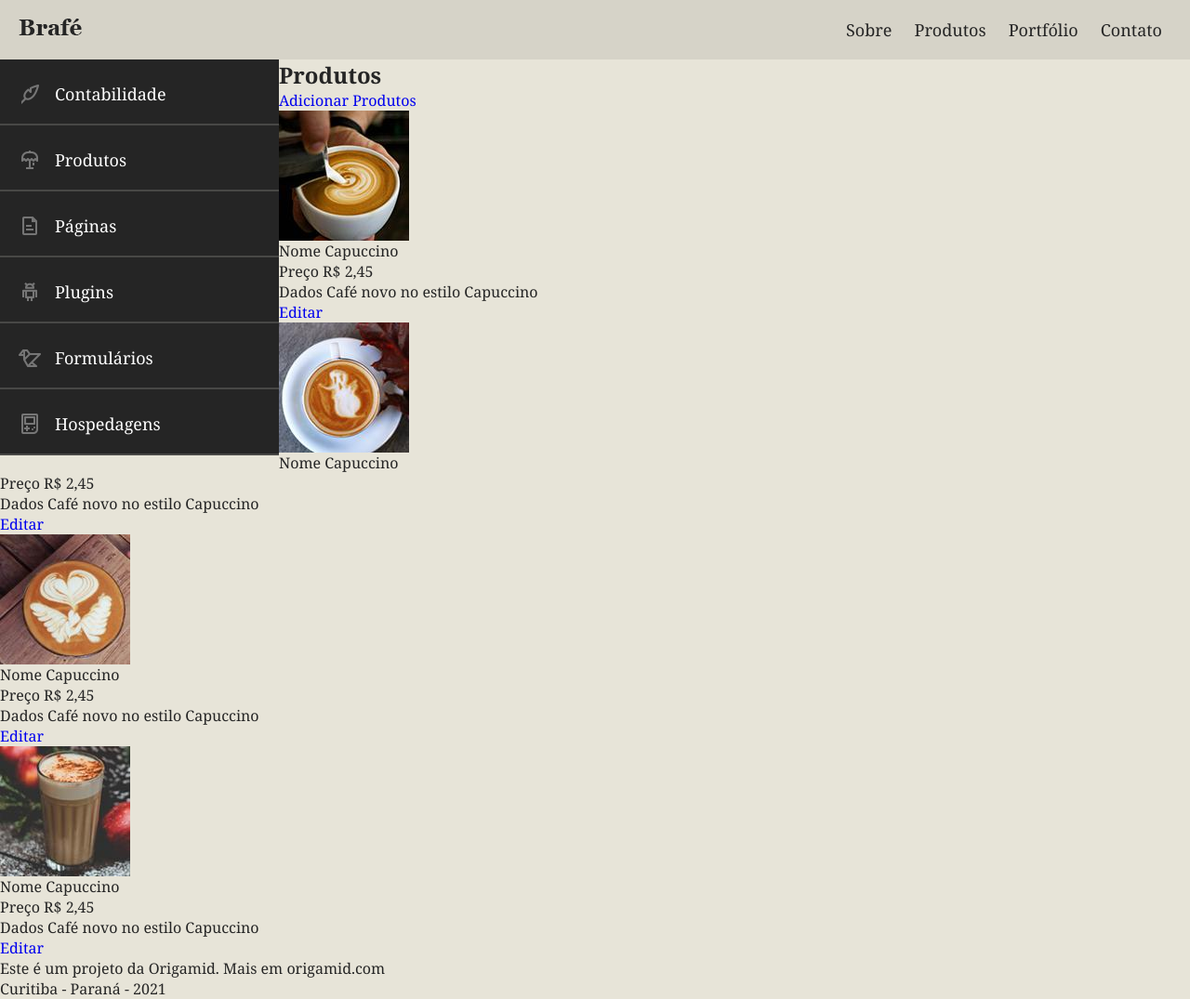
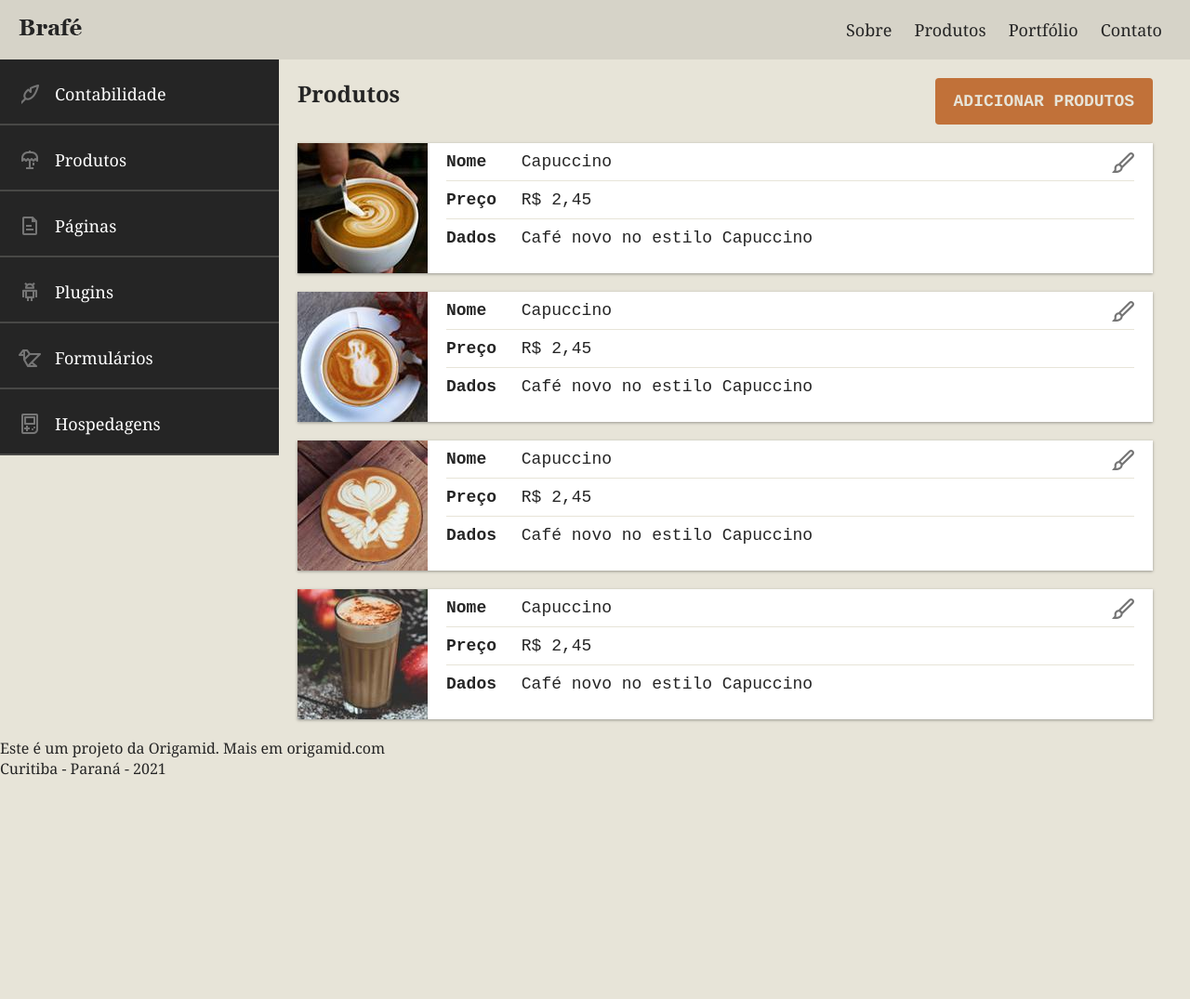
Before and after one commit to calixtonascimento/Brafe-3-Puro, a plain HTML site: page index.html in a window 1280 px wide. Shown: the whole page at 93% size. After the commit the page ends 838 px from the top, so only its background shows below. Drawn offline with Linux system fonts and the light colour scheme.

Commit message:
Brafé 3 - produtos

```diff
--- a/css/style.css
+++ b/css/style.css
@@ -61,6 +61,13 @@ a {
 
 /* MAIN */
 
+.main-container::after,
+.main-container::before {
+  content: "";
+  display: table;
+  clear: both;
+}
+
 /* SIDE NAV */
 
 .side-nav {
@@ -111,3 +118,94 @@ a {
 .nav-hospedagens::before {
   background-position: 0 -120px;
 }
+
+/* PRODUTOS */
+
+.produtos {
+  float: left;
+  width: calc(100% - 300px);
+  margin: 0 auto;
+  max-width: 960px;
+  padding: 20px;
+}
+
+.produtos header::after,
+.produtos header::before {
+  content: "";
+  display: table;
+  clear: both;
+}
+
+.produtos h1 {
+  font-weight: 2.25em;
+  float: left;
+}
+
+.adicionar-produtos {
+  background: #c17139;
+  color: #e7e4d8;
+  font-size: 1.125em;
+  font-family: Courier, monospace;
+  text-transform: uppercase;
+  padding: 15px 20px;
+  border-radius: 4px;
+  float: right;
+  font-weight: bold;
+  text-align: center;
+}
+
+.produtos-item {
+  background: #fff;
+  box-shadow: 0 1px 3px 0 rgba(0, 0, 0, 0.35);
+  margin-top: 20px;
+  position: relative;
+}
+
+.produtos-item::after,
+.produtos-item::before {
+  display: table;
+  content: "";
+  clear: both;
+}
+
+.produtos-item img {
+  float: left;
+}
+
+.produtos-item a {
+  width: 24px;
+  height: 24px;
+  overflow: hidden;
+  text-indent: -200px;
+  position: absolute;
+  right: 20px;
+  top: 10px;
+  background: url("../img/edit.svg") no-repeat;
+}
+
+.produtos-item a:hover {
+  background: url("../img/edit-hover.svg") no-repeat;
+}
+
+.produtos-item ul {
+  float: left;
+  padding: 0 20px;
+  width: calc(100% - 140px);
+}
+
+.produtos-item li {
+  padding: 10px 0;
+  border-bottom: 1px solid #e7e4d8;
+  font-family: "Courier New", Courier, monospace;
+  font-size: 1.125em;
+}
+
+.produtos-item li:last-child {
+  border: none;
+}
+
+.produtos-item span {
+  font-weight: bold;
+  width: 70px;
+  display: inline-block;
+}
--- a/index.html
+++ b/index.html
@@ -39,15 +39,15 @@
             </ul>
         </nav>
 
-        <section>
+        <section class="produtos">
 
             <header>
                 <h1>Produtos</h1>
-                <a href="#">Adicionar Produtos</a>
+                <a class="adicionar-produtos" href="#">Adicionar Produtos</a>
             </header>
 
             <ul>
-                <li>
+                <li class="produtos-item">
                     <img src="img/cafe-1.jpg" alt="Café 1">
                     <ul>
                         <li><span>Nome</span> Capuccino</li>
@@ -57,7 +57,7 @@
                     <a href="#">Editar</a>
                 </li>
 
-                <li>
+                <li class="produtos-item">
                     <img src="img/cafe-2.jpg" alt="Café 2">
                     <ul>
                         <li><span>Nome</span> Capuccino</li>
@@ -67,7 +67,7 @@
                     <a href="#">Editar</a>
                 </li>
 
-                <li>
+                <li class="produtos-item">
                     <img src="img/cafe-3.jpg" alt="Café 3">
                     <ul>
                         <li><span>Nome</span> Capuccino</li>
@@ -77,7 +77,7 @@
                     <a href="#">Editar</a>
                 </li>
 
-                <li>
+                <li class="produtos-item">
                     <img src="img/cafe-4.jpg" alt="Café 4">
                     <ul>
                         <li><span>Nome</span> Capuccino</li>
```
